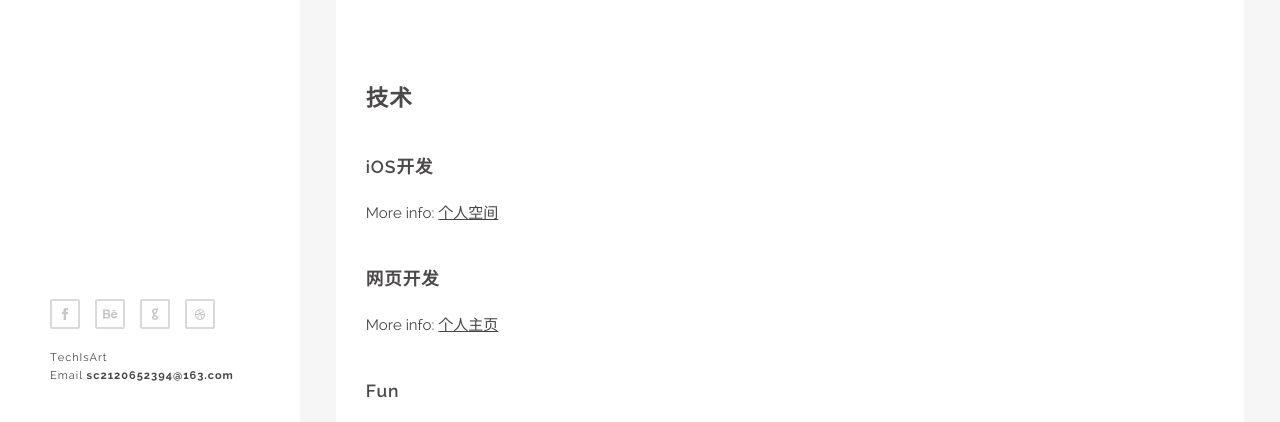
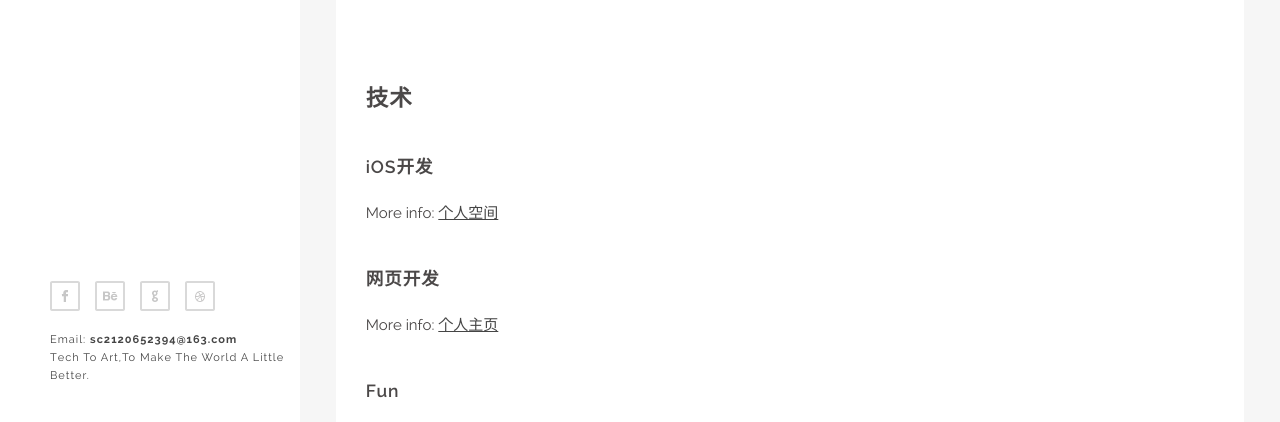
Before and after one commit to Homosum/homosum.github.io, a plain HTML site: page 2016/09/04/saysomething/index.html in a window 1280 px wide. Shown: the part 365-787 px from the top of the page. Drawn offline with Linux system fonts and the light colour scheme.

Commit message:
Site updated: 2016-09-05 16:21:21

```diff
--- a/2016/09/04/saysomething/index.html
+++ b/2016/09/04/saysomething/index.html
@@ -106,8 +106,9 @@ FunMore info: 好玩
 
         <div class="rights">
 
-            <p>TechIsArt</p>
-            <p>Email <a href="http://http://mail.163.com/">sc2120652394@163.com</a></p>
+
+            <p>Email: <a href="http://http://mail.163.com/">sc2120652394@163.com</a></p>
+            <p>Tech To Art,To Make The World A Little Better.</p>
         </div><!-- end rights -->
     </div ><!-- end footer -->
 </header><!-- end header -->
```
Also changed, not shown: 2016/09/04/welcome/index.html (+3 -2 lines), archives/2016/09/index.html (+3 -2 lines), archives/2016/index.html (+3 -2 lines), archives/index.html (+3 -2 lines), index.html (+3 -2 lines).
